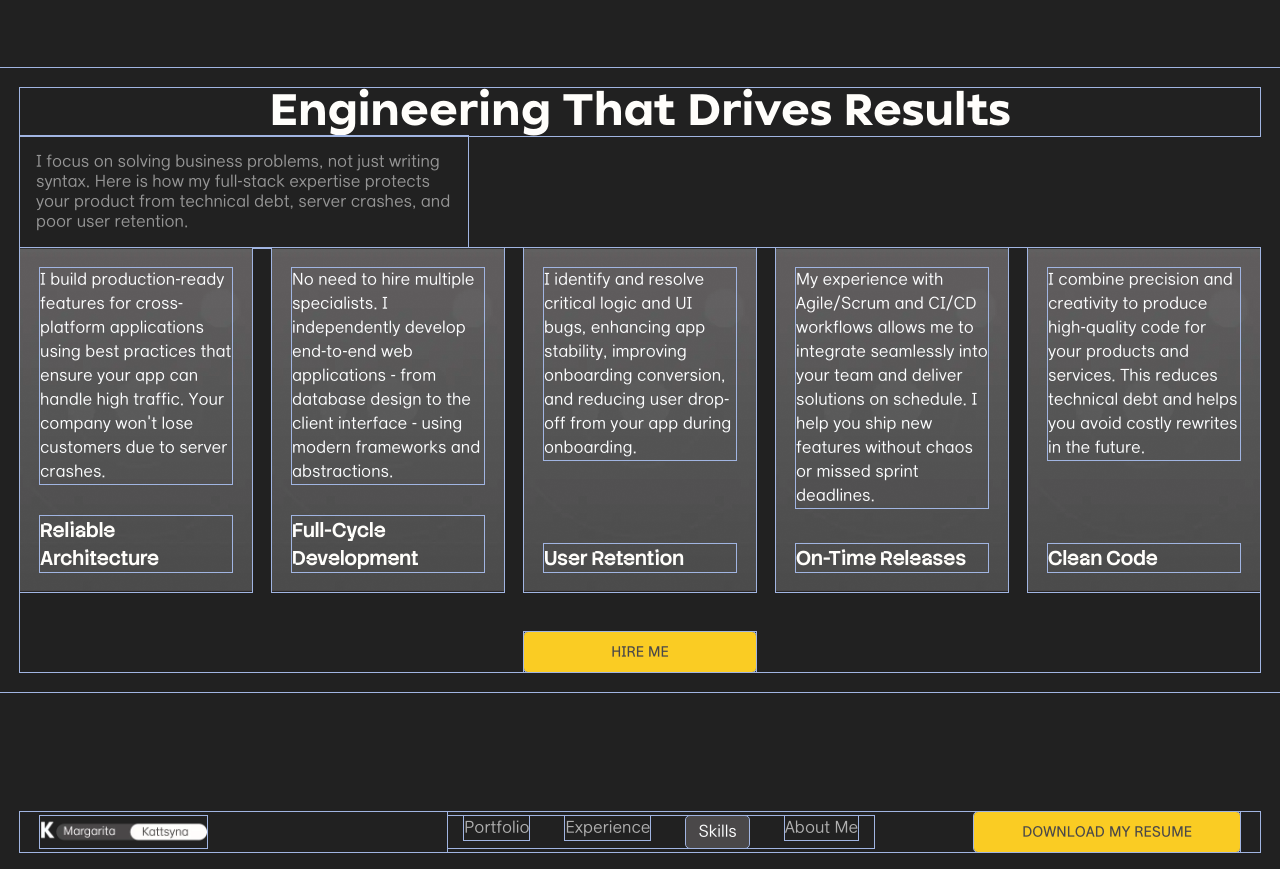
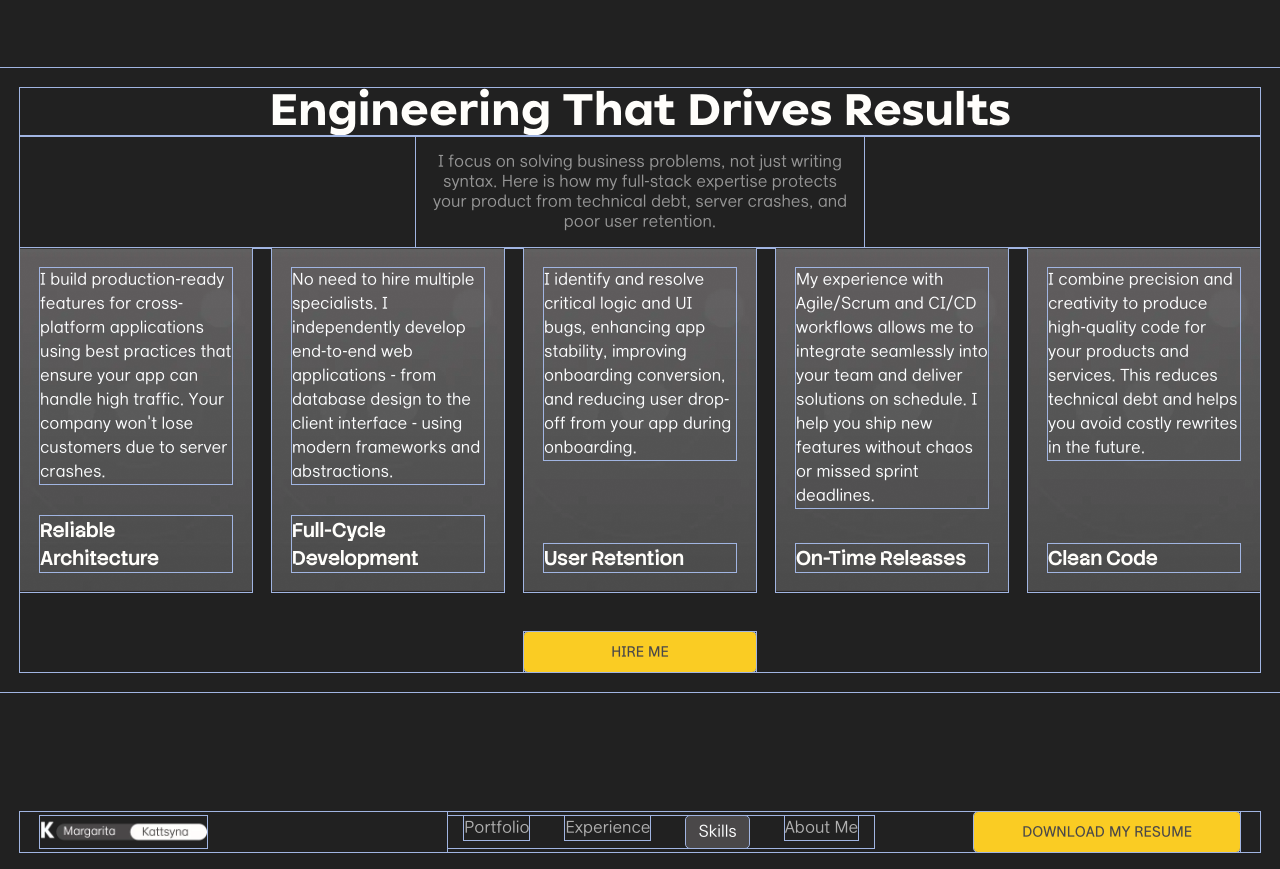
Before and after one commit to prostodiva/kattsynaV2, a React (Vite) app in the folder frontend/web/: page /skills in a window 1280 px wide. Shown: the part 820-1689 px from the top of the page. Built offline with nearby package versions, Linux system fonts and the light colour scheme; no server answers.

Commit message:
refactor: center text in ResultSectionContent
Wrap the paragraph with a flex container to center-align the text.

```diff
--- a/frontend/web/src/pages/skillsPage/components/ResultSectionContent.tsx
+++ b/frontend/web/src/pages/skillsPage/components/ResultSectionContent.tsx
@@ -11,12 +11,14 @@ function ResultSectionContent() {
         </span>
       </h1>
 
-      <p className="relative font-goorm text-text-gray 2xl:text-xl max-w-sm md:max-w-sm xl:max-w-md leading-tight p-4">
-        I focus on solving business problems, not just
-        writing syntax. Here is how my full-stack
-        expertise protects your product from technical
-        debt, server crashes, and poor user retention.
-      </p>
+      <div className="flex justify-center">
+        <p className="relative font-goorm text-text-gray 2xl:text-xl max-w-sm md:max-w-sm xl:max-w-md leading-tight p-4 text-center">
+              I focus on solving business problems, not just
+              writing syntax. Here is how my full-stack
+              expertise protects your product from technical
+              debt, server crashes, and poor user retention.
+            </p>
+      </div>
 
 
       <div className="grid grid-cols-1 md:grid-cols-2 xl:grid-cols-5 gap-5 min-h-fit">
```
